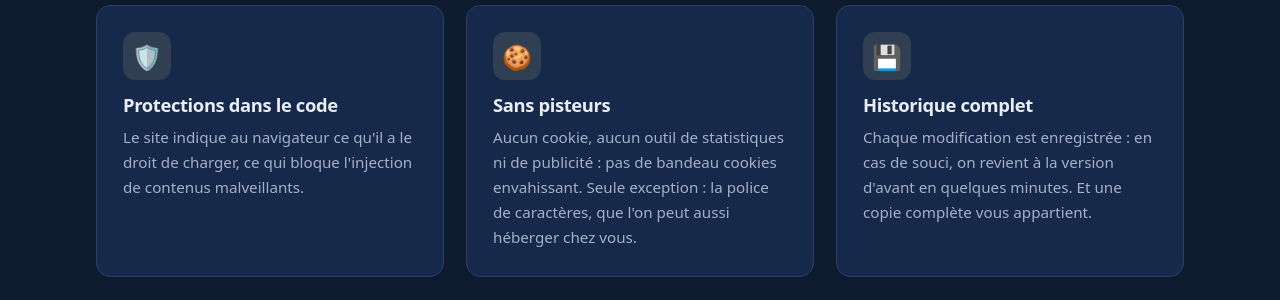
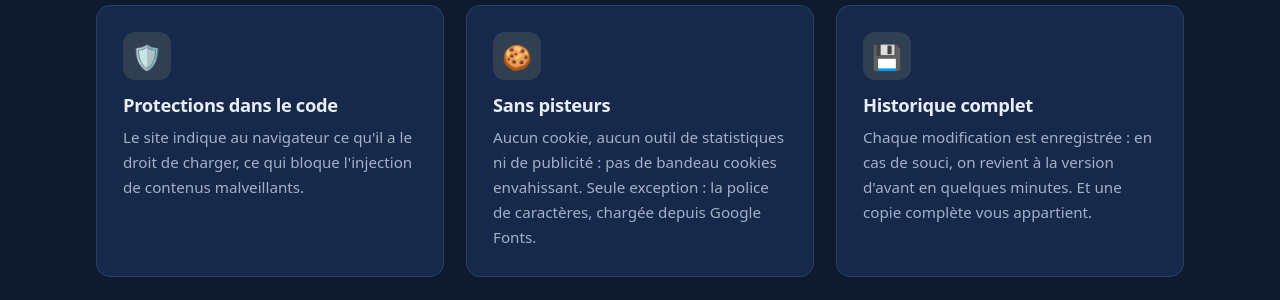
Before and after one commit to lasnay/vitrine-web, a plain HTML site: page index.html in a window 1280 px wide. Shown: the part 5900-6200 px from the top of the page. Drawn offline with Linux system fonts and the light colour scheme.

Commit message:
Securite: formulation plus claire
Co-Authored-By: Claude Sonnet 5.5 <noreply@anthropic.com>

```diff
--- a/index.html
+++ b/index.html
@@ -263,7 +263,7 @@
           <article class="card"><div class="icon">🧱</div><h3>Rien à pirater</h3><p>Pas de WordPress, pas d'extensions, pas de base de données, pas d'espace d'administration exposé. Et donc aucune mise à jour de sécurité à surveiller.</p></article>
           <article class="card"><div class="icon">🌍</div><h3>Réseau mondial</h3><p>Votre site est copié sur des serveurs partout dans le monde : il reste rapide et encaisse les pics de visites.</p></article>
           <article class="card"><div class="icon">🛡️</div><h3>Protections dans le code</h3><p>Le site indique au navigateur ce qu'il a le droit de charger, ce qui bloque l'injection de contenus malveillants.</p></article>
-          <article class="card"><div class="icon">🍪</div><h3>Sans pisteurs</h3><p>Aucun cookie, aucun outil de statistiques ni de publicité : pas de bandeau cookies envahissant. Seule exception : la police de caractères, que l'on peut aussi héberger chez vous.</p></article>
+          <article class="card"><div class="icon">🍪</div><h3>Sans pisteurs</h3><p>Aucun cookie, aucun outil de statistiques ni de publicité : pas de bandeau cookies envahissant. Seule exception : la police de caractères, chargée depuis Google Fonts.</p></article>
           <article class="card"><div class="icon">💾</div><h3>Historique complet</h3><p>Chaque modification est enregistrée : en cas de souci, on revient à la version d'avant en quelques minutes. Et une copie complète vous appartient.</p></article>
         </div>
       </div>
```
